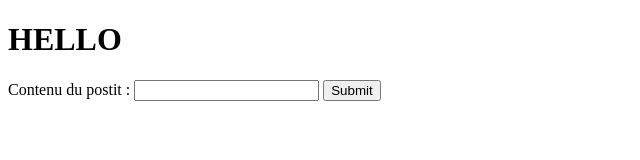
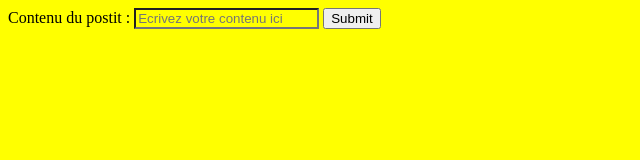
Before and after one commit to arthurmougin/postit-framevr, a plain HTML site: page index.html in a window 1280 px wide. Shown: the whole page, without its empty margins (0-640 px from the left). Drawn offline with Linux system fonts and the light colour scheme.

Commit message:
sauvegarde fin de session

```diff
--- a/index.html
+++ b/index.html
@@ -4,12 +4,16 @@
     <meta charset="UTF-8">
     <meta name="viewport" content="width=device-width, initial-scale=1.0">
     <title>postit</title>
+    <style>
+        body, input{
+            background: yellow;
+        }
+    </style>
 </head>
 <body>
-    <h1>HELLO</h1>
     <form id="myForm">
         <label for="note">Contenu du postit :</label>
-        <input type="text" id="note" name="note">
+        <input type="text" id="note" name="note" placeholder="Ecrivez votre contenu ici">
         <button type="submit">Submit</button>
     </form>
 
```
Also changed, not shown: 1 other file.
